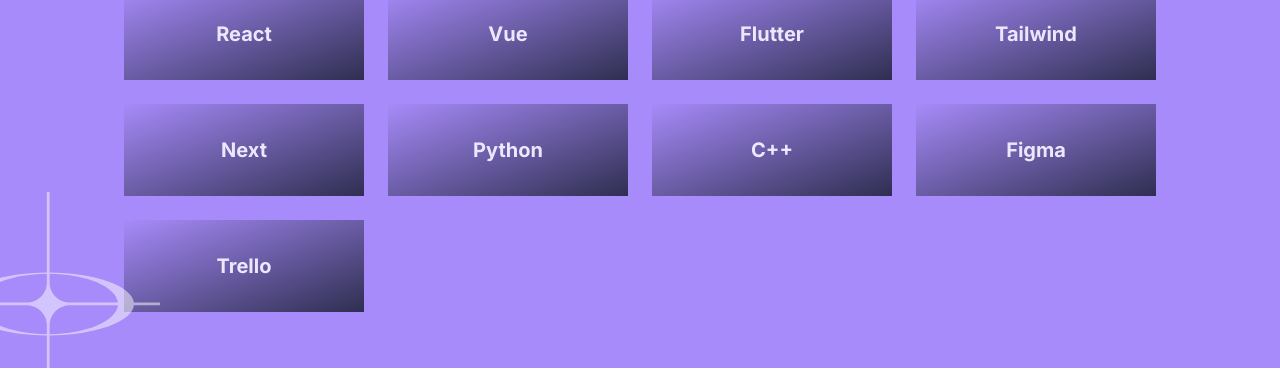
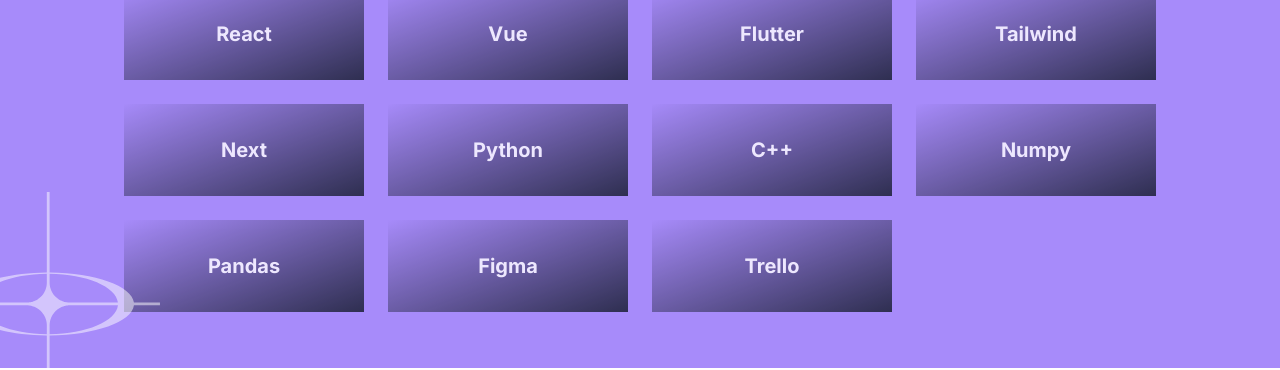
Before and after one commit to jiatangzhi/personal-web, a Vue app: page / in a window 1280 px wide. Shown: the part 1920-2290 px from the top of the page. Built offline with nearby package versions, Linux system fonts and the light colour scheme.

Commit message:
added skills

```diff
--- a/src/components/Skills.vue
+++ b/src/components/Skills.vue
@@ -107,6 +107,20 @@
         <div class="w-1/2 md:w-1/3 lg:w-1/4">
           <SkillCard
             path="/skills/php_1.png"
+            alt="Numpy"
+            hoverPath="/skills/php_2.png"
+          />
+        </div>
+        <div class="w-1/2 md:w-1/3 lg:w-1/4">
+          <SkillCard
+            path="/skills/php_1.png"
+            alt="Pandas"
+            hoverPath="/skills/php_2.png"
+          />
+        </div>
+        <div class="w-1/2 md:w-1/3 lg:w-1/4">
+          <SkillCard
+            path="/skills/php_1.png"
             alt="Figma"
             hoverPath="/skills/php_2.png"
           />
```
